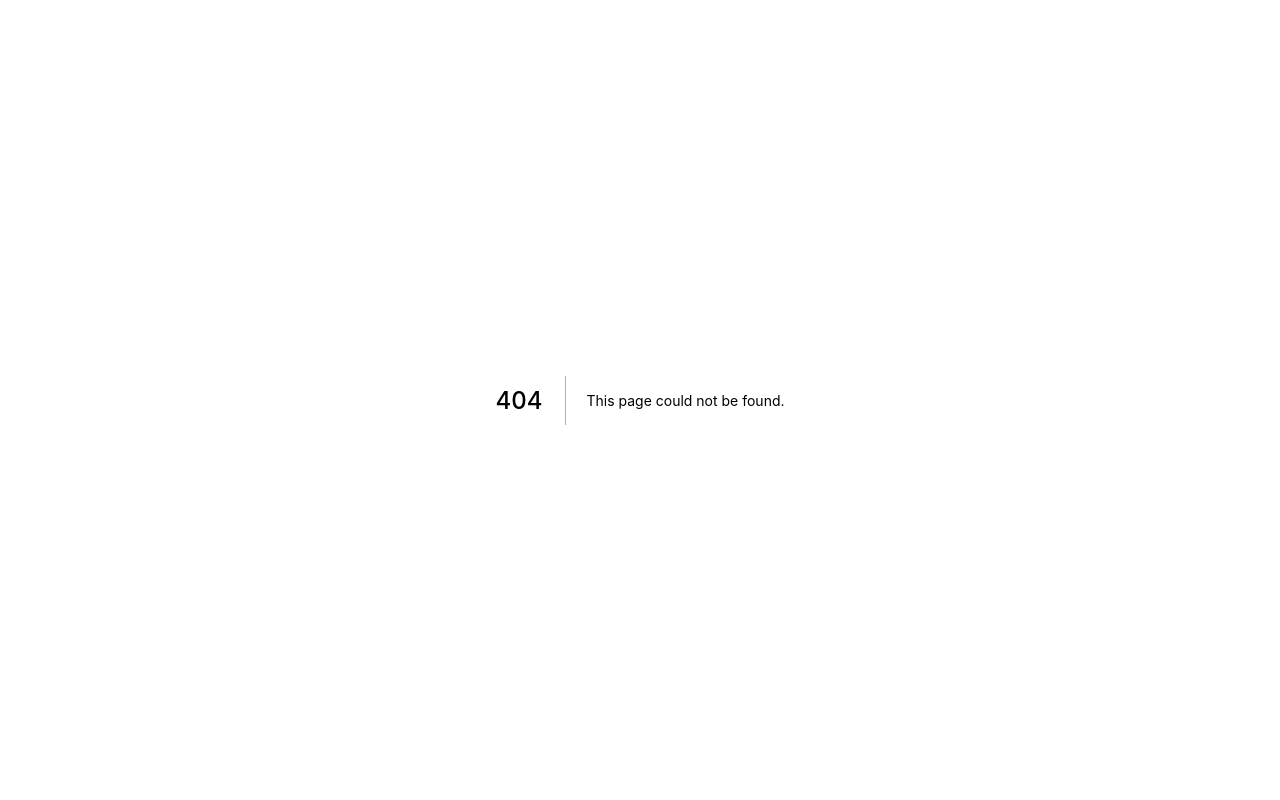
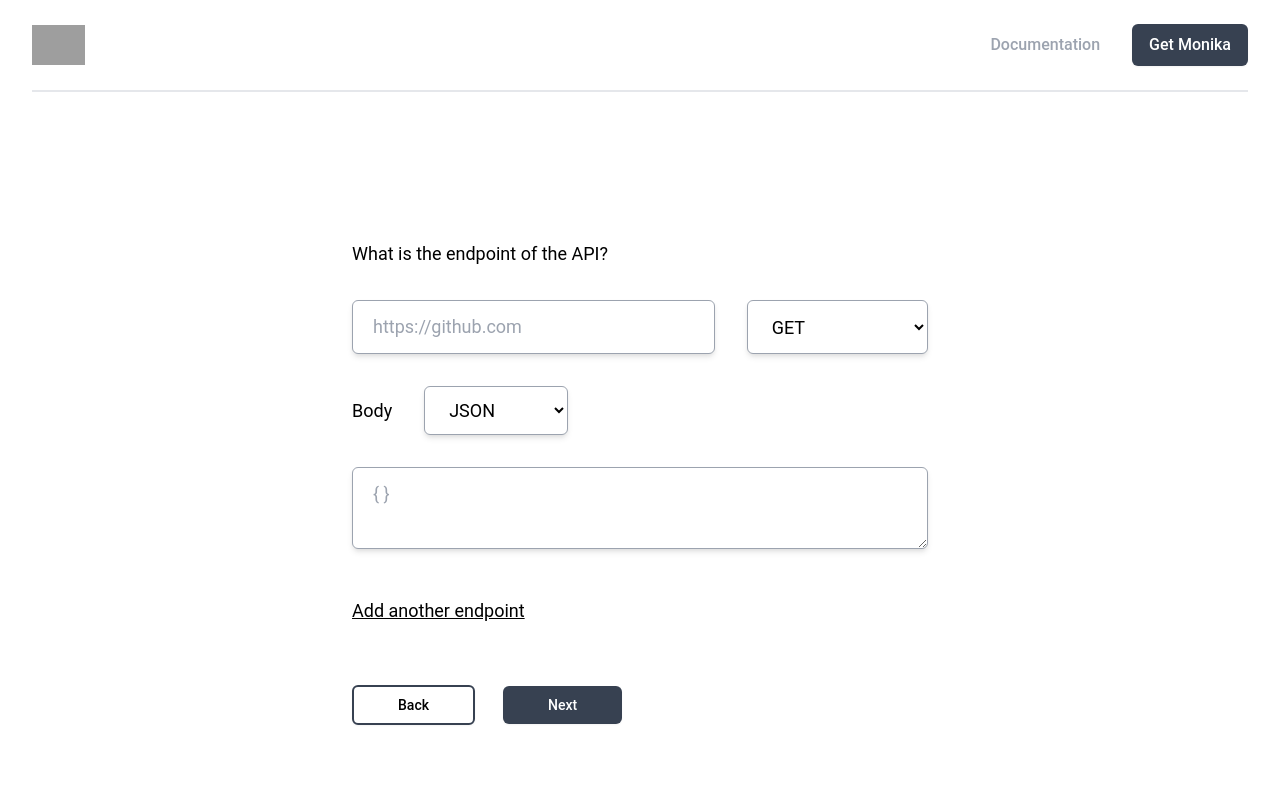
Before and after one commit to hyperjumptech/monika-config-generator, a Next.js app: page /api-entry in a window 1280 px wide. Before the commit this address had no page. Shown: the top 800 px of the page. Built offline with nearby package versions, Linux system fonts and the light colour scheme; grey boxes are pictures that could not be loaded.

Commit message:
feat: api-entry page

```diff
--- /dev/null
+++ b/pages/api-entry.tsx
@@ -0,0 +1,96 @@
+import { FormEvent, useState } from 'react';
+import { Layout, TextInput, Select, SelectOption, Button } from '../components';
+import Textarea from '../components/textarea';
+
+export default function APIEntryPage(): JSX.Element {
+  const [entries, setEntries] = useState([
+    {
+      id: 1,
+      url: '',
+      method: '',
+      body: '',
+    },
+  ]);
+
+  const addEntry = () => {
+    setEntries((item) => [
+      ...item,
+      {
+        id: (item[item.length - 1]?.id ?? 0) + 1,
+        url: '',
+        method: '',
+        body: '',
+      },
+    ]);
+  };
+
+  const removeEntry = (id: number) => {
+    setEntries((item) => item.filter((r) => r.id !== id));
+  };
+
+  const handleNext = (e: FormEvent<HTMLFormElement>) => {
+    e.preventDefault();
+    console.log('Click Next');
+  };
+
+  return (
+    <Layout>
+      <div className="lg:py-20 xl:py-32 xl:px-80">
+        <form className="text-sm sm:text-lg" onSubmit={handleNext}>
+          <fieldset>
+            <div className="space-y-8 mb-10">
+              <p>What is the endpoint of the API?</p>
+              {entries.map(({ id }) => (
+                <>
+                  <div className="flex flex-row space-x-8">
+                    <div className="w-8/12">
+                      <TextInput
+                        id={`data${id}_url`}
+                        placeholder="https://github.com"
+                      />
+                    </div>
+                    <div className="w-4/12">
+                      <Select id={`data${id}_method`}>
+                        <SelectOption value="GET">GET</SelectOption>
+                        <SelectOption value="POST">POST</SelectOption>
+                      </Select>
+                    </div>
+                  </div>
+                  <div className="flex flex-row items-center space-x-8">
+                    <p>Body</p>
+                    <div className="w-full sm:w-3/12">
+                      <Select id={`data${id}_content_type`}>
+                        <SelectOption value="JSON">JSON</SelectOption>
+                      </Select>
+                    </div>
+                  </div>
+                  <Textarea placeholder="{ }" id={`data${id}_body`} />
+                  {entries.length > 1 && (
+                    <div className="flex justify-end">
+                      <Button onClick={() => removeEntry(id)}>Remove</Button>
+                    </div>
+                  )}
+                  {entries.length > 1 && <hr />}
+                </>
+              ))}
+            </div>
+            <div className="space-y-8">
+              <button
+                className="cursor-pointer underline focus:outline-none"
+                type="button"
+                onClick={addEntry}>
+                Add another endpoint
+              </button>
+            </div>
+          </fieldset>
+          <div className="mt-12 py-3 space-x-7">
+            <Button type="button" outline>
+              Back
+            </Button>
+            <Button type="submit">Next</Button>
+          </div>
+        </form>
+      </div>
+    </Layout>
+  );
+}
```
